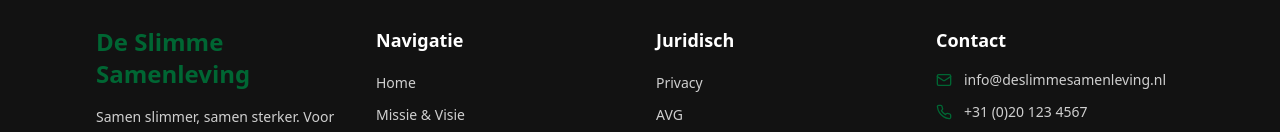
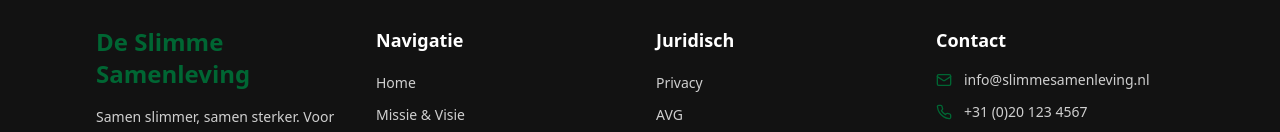
Before and after one commit to ImranK1506/slim-samen-nu, a React (Vite) app: page / in a window 1280 px wide. Shown: the part 7532-7664 px from the top of the page. Built offline with nearby package versions, Linux system fonts and the light colour scheme; the HTML template or start-up script is replaced by a standard one.

Commit message:
Update contact email

```diff
--- a/src/components/Footer.tsx
+++ b/src/components/Footer.tsx
@@ -94,7 +94,7 @@ const Footer = () => {
               <div className="space-y-3">
                 <div className="flex items-center text-background/80 text-sm">
                   <Mail size={16} className="mr-3 text-primary" />
-                  info@deslimmesamenleving.nl
+                  info@slimmesamenleving.nl
                 </div>
                 <div className="flex items-center text-background/80 text-sm">
                   <Phone size={16} className="mr-3 text-primary" />
```
